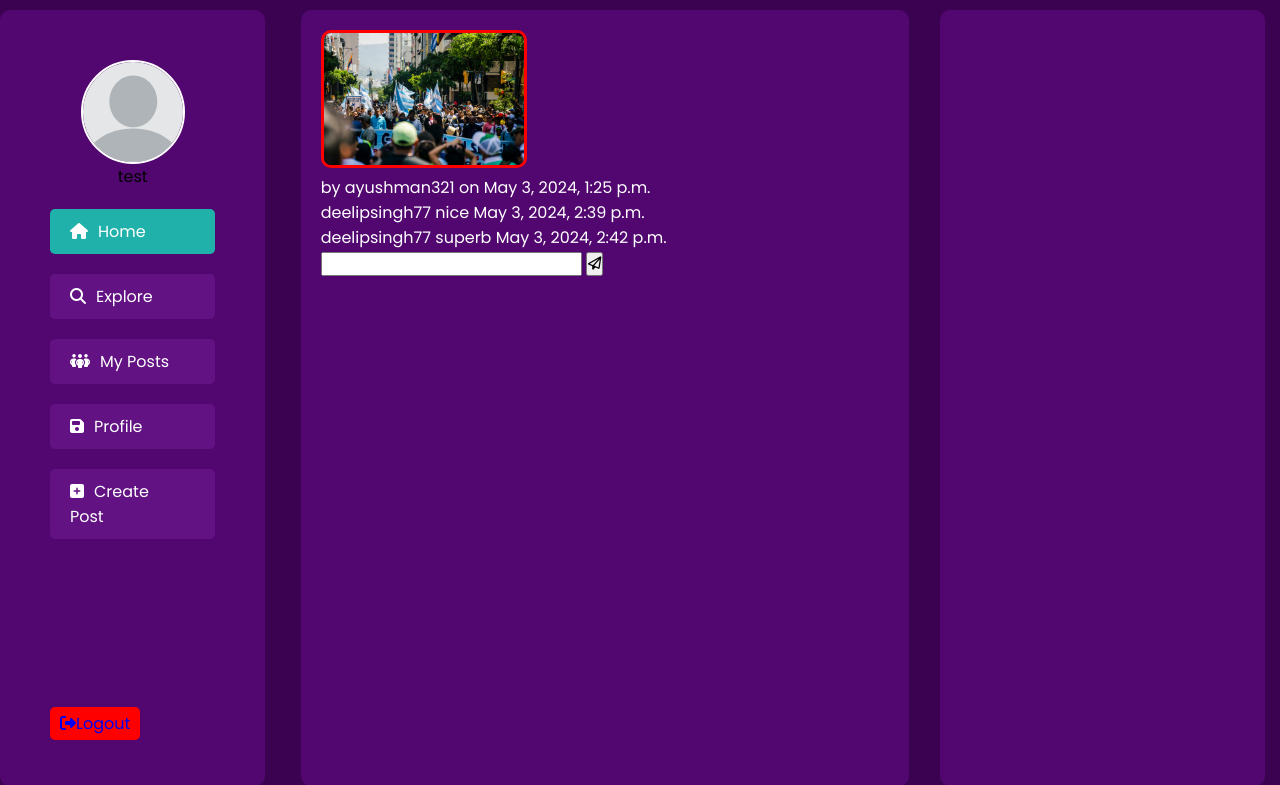
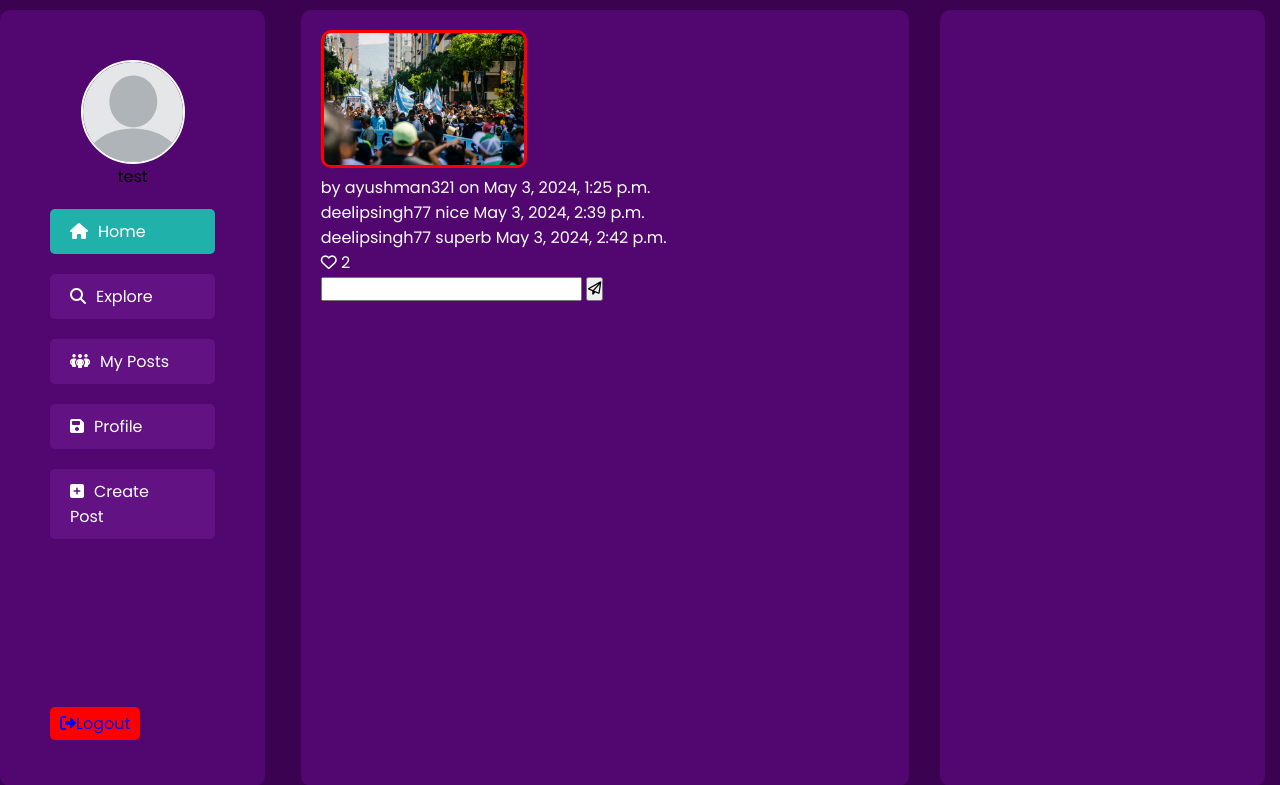
Before and after one commit to deelipsingh77/socialhub, a Django app: a page that uses core/templates/home.html in a window 1280 px wide. Shown: the top 785 px of the page. Run offline with Django 5.2, Linux system fonts and the light colour scheme; a user stored in the database is signed in; data comes from the database, SQL or seed files in the repository; both versions use the stored data as it was after the commit.

Commit message:
Like Icon Fixed

```diff
--- a/core/templates/home.html
+++ b/core/templates/home.html
@@ -7,8 +7,8 @@
     <title>Document</title>
     <link rel="stylesheet" href="{% static 'css/base.css' %}" />
     <link rel="stylesheet" href="https://cdnjs.cloudflare.com/ajax/libs/font-awesome/6.5.2/css/all.min.css" integrity="sha512-SnH5WK+bZxgPHs44uWIX+LLJAJ9/2PkPKZ5QiAj6Ta86w+fsb2TkcmfRyVX3pBnMFcV7oQPJkl9QevSCWr3W6A==" crossorigin="anonymous" referrerpolicy="no-referrer" />
-
     <link rel="stylesheet" href="https://cdnjs.cloudflare.com/ajax/libs/font-awesome/6.5.2/css/all.min.css" integrity="sha512-SnH5WK+bZxgPHs44uWIX+LLJAJ9/2PkPKZ5QiAj6Ta86w+fsb2TkcmfRyVX3pBnMFcV7oQPJkl9QevSCWr3W6A==" crossorigin="anonymous" referrerpolicy="no-referrer" />
+    <script src="{% static "js/home.js" %}" defer></script>
   </head>
 
   <body>
@@ -70,12 +70,14 @@
                     </ul>
                   </div>
                   <div>
-                   {% for like in likes %}
-                      {% if like.post.id == post.id %}
-                      <a href="/{{ post.id }}/like_post/"><i style="color: red;" class="fa-regular fa-heart"></i></a>{{ post.likes_count }}
-                      {% endif %}
-                    {% endfor %}
-                    {% comment %} <a href="/{{ post.id }}/like_post/"><i style="color: red;" class="fa-regular fa-heart"></i></a> {{ post.likes_count }} {% endcomment %}
+                    <div class="like-container">
+                      {% for like in likes %}
+                        {% if like.post.id == post.id %}
+                          <span><a href="/{{ post.id }}/like_post/"><i style="color: red;" class="fa-regular fa-heart"></i></a>{{ post.likes_count }}</span>
+                        {% endif %}
+                      {% endfor %}
+                      <span class='like-icon'><a href="/{{ post.id }}/like_post/"><i style="color: white;" class="fa-regular fa-heart"></i></a> {{ post.likes_count }}</span>
+                    </div>
 
                     <form action="/{{ post.id }}/comment_post/" method="POST">
                       {% csrf_token %}
--- /dev/null
+++ b/static/js/home.js
@@ -0,0 +1,6 @@
+let likeContainers = document.getElementsByClassName('like-container')
+for (let likeContainer of likeContainers) {
+    if (likeContainer.childElementCount == 2){
+        likeContainer.lastElementChild.style.display = 'none'
+    }
+}
```
Also changed, not shown: db.sqlite3.
